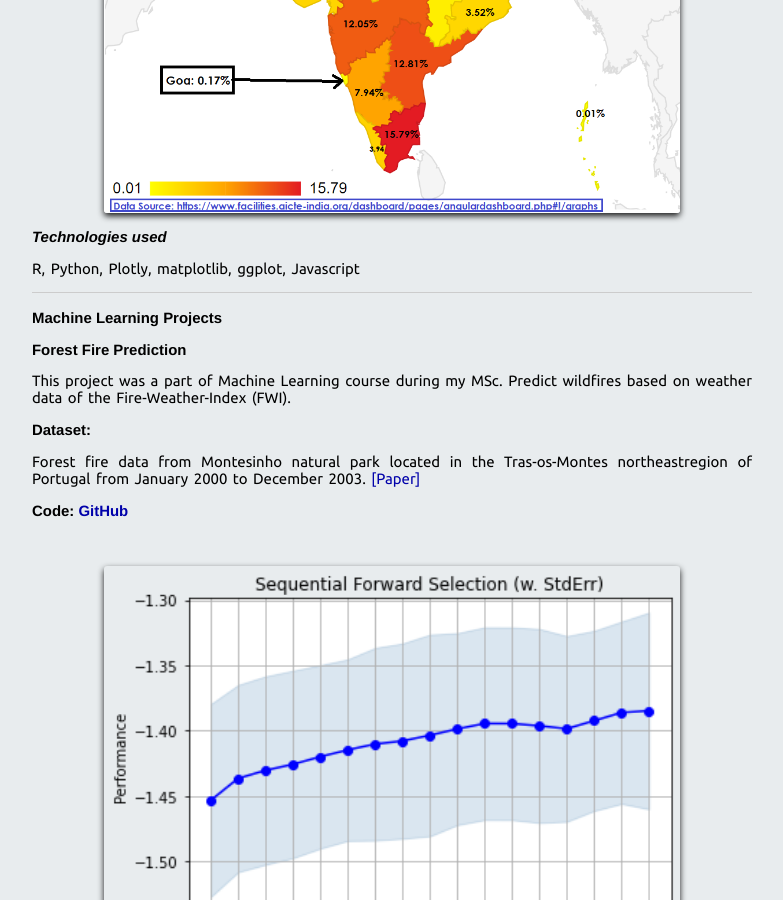
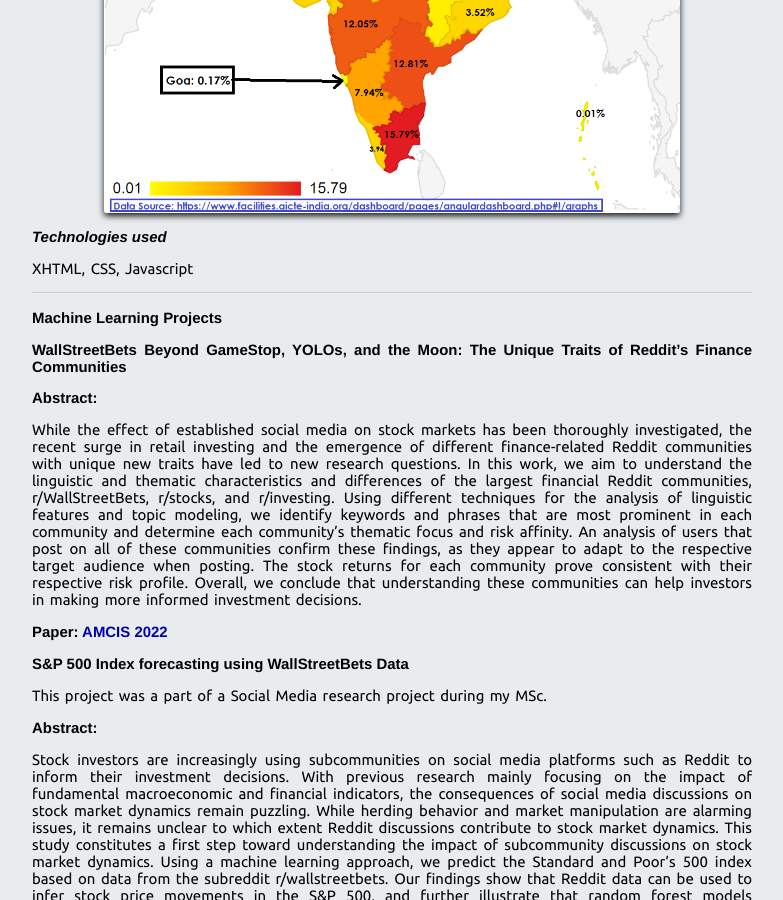
Before and after one commit to pratik98/pratik98.github.com, a Jekyll site: the page built from portfolio.md, in a window 1280 px wide and 900 px high, scrolled down 3042 px. Shown: the whole window, without its empty margins (248-1031 px from the left). Built offline with Jekyll 4.4.1, drawn with Linux system fonts in a browser that asks for light colours; nearby versions of some CDN libraries; some of the changed text lies outside the part shown.

Commit message:
Added WSB papers

```diff
--- a/portfolio.md
+++ b/portfolio.md
@@ -30,7 +30,7 @@ R, Python, Plotly, matplotlib, ggplot
 <hr>
 
 
-## Bar-chart Racing Animation  ##
+## Barchart Racing Animation  ##
 This is an ongoing visualization side project of mine where i collect, clean and visualize different datasets using barchart racing animation. Currently, exploring various datasets from India and Germany.
 All Visualizations are available on [YouTube.](https://www.youtube.com/playlist?list=PLkGTRv6_dWh5tcKiznSyv1Hcaf69RFCgA)
 
@@ -77,11 +77,33 @@ All Visualizations are available on my [Data About India Blog.](https://dataabou
 
 
 ### _Technologies used_ ###
-R, Python, Plotly, matplotlib, ggplot, Javascript
+XHTML, CSS, Javascript
 
 <hr>
 
 # Machine Learning Projects #
+
+## WallStreetBets Beyond GameStop, YOLOs, and the Moon: The Unique Traits of Reddit’s Finance Communities ##
+
+
+### Abstract: ###
+While the effect of established social media on stock markets has been thoroughly investigated, the recent surge in retail investing and the emergence of different finance-related Reddit communities with unique new traits have led to new research questions. In this work, we aim to understand the linguistic and thematic characteristics and differences of the largest financial Reddit communities, r/WallStreetBets, r/stocks, and r/investing. Using different techniques for the analysis of linguistic features and topic modeling, we identify keywords and phrases that are most prominent in each community and determine each community’s thematic focus and risk affinity. An analysis of users that post on all of these communities confirm these findings, as they appear to adapt to the respective target audience when posting. The stock returns for each community prove consistent with their respective risk profile. Overall, we conclude that understanding these communities can help investors in making more informed investment decisions.
+
+
+### Paper: [AMCIS 2022](https://aisel.aisnet.org/amcis2022/sig_sc/sig_sc/8/)
+
+
+## S&P 500 Index forecasting using WallStreetBets Data ##
+This project was a part of a Social Media research project during my MSc.
+
+### Abstract: ###
+Stock investors are increasingly using subcommunities on social media platforms such as Reddit to inform their investment decisions. With previous research mainly focusing on the impact of fundamental macroeconomic and financial indicators, the consequences of social media discussions on stock market dynamics remain puzzling. While herding behavior and market manipulation are alarming issues, it remains unclear to which extent Reddit discussions contribute to stock market dynamics. This study constitutes a first step toward understanding the impact of subcommunity discussions on stock market dynamics. Using a machine learning approach, we predict the Standard and Poor’s 500 index based on data from the subreddit r/wallstreetbets. Our findings show that Reddit data can be used to infer stock price movements in the S&P 500, and further illustrate that random forest models outperform other models when predicting the daily movement of the S&P 500 index closing prices.
+
+### Paper: [Preprint](https://github.com/pratik98/Reddit-Analysis/blob/main/Stocks%20to%20the%20Moon%20Prediction%20of%20Stock%20index%20using%20Wallstreetbets%20data.pdf)
+### Code: [GitHub](https://github.com/pratik98/Reddit-Analysis) ###
+
+
+<hr>
 
 ## Forest Fire Prediction ##
 This project was a part of Machine Learning course during my MSc.
```
